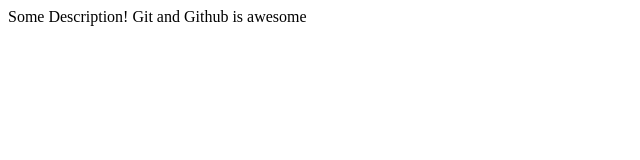
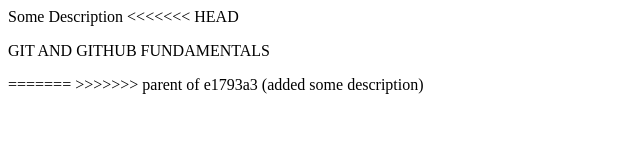
Before and after one commit to UCKTTO/new-repository, a plain HTML site: page new project/index.html in a window 1280 px wide. Shown: the whole page, without its empty margins (0-640 px from the left). Drawn offline with Linux system fonts and the light colour scheme.

```diff
--- a/new project/index.html
+++ b/new project/index.html
@@ -5,7 +5,12 @@
 	<title>New project</title>
 </head>
 <body>
-	Some Description!
-	Git and Github is awesome
+	Some Description
+<<<<<<< HEAD
+	<p>
+		GIT AND GITHUB FUNDAMENTALS
+	</p>
+=======
+>>>>>>> parent of e1793a3 (added some description)
 </body>
 </html>
```
Also changed, not shown: new project/styles.css (renamed from new project/style.css).
